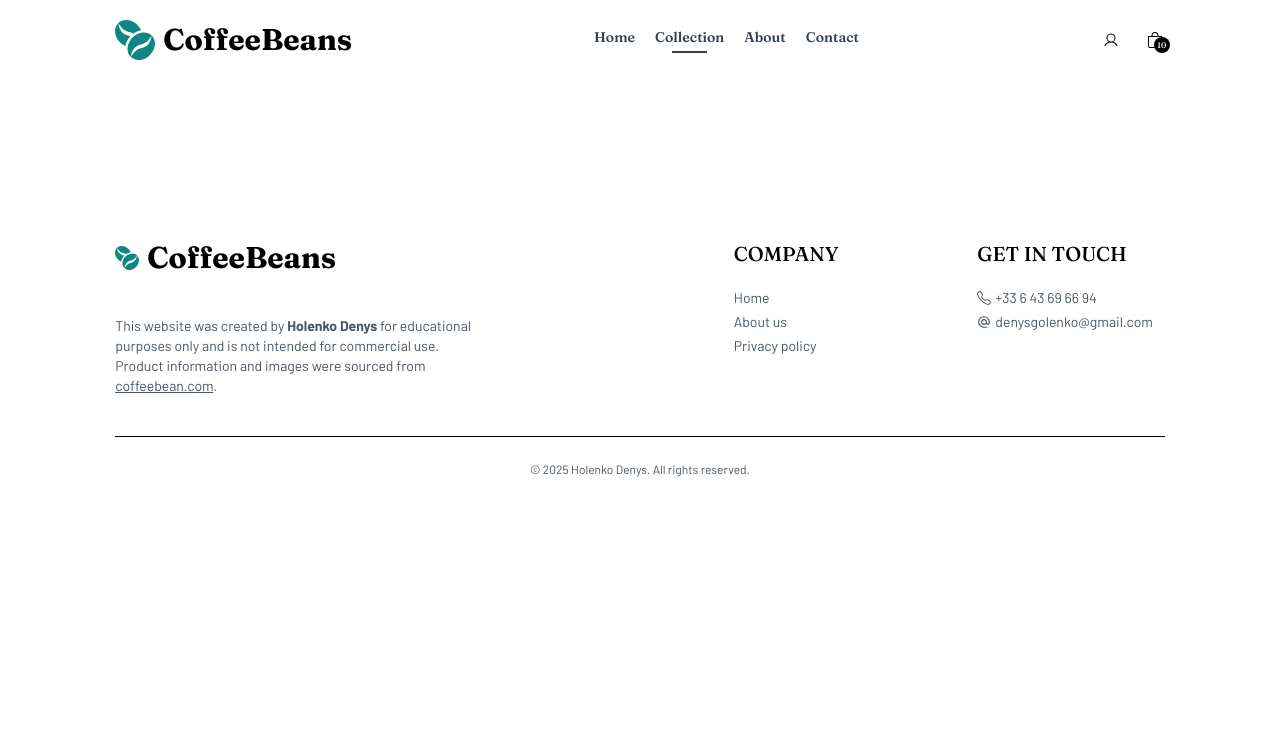
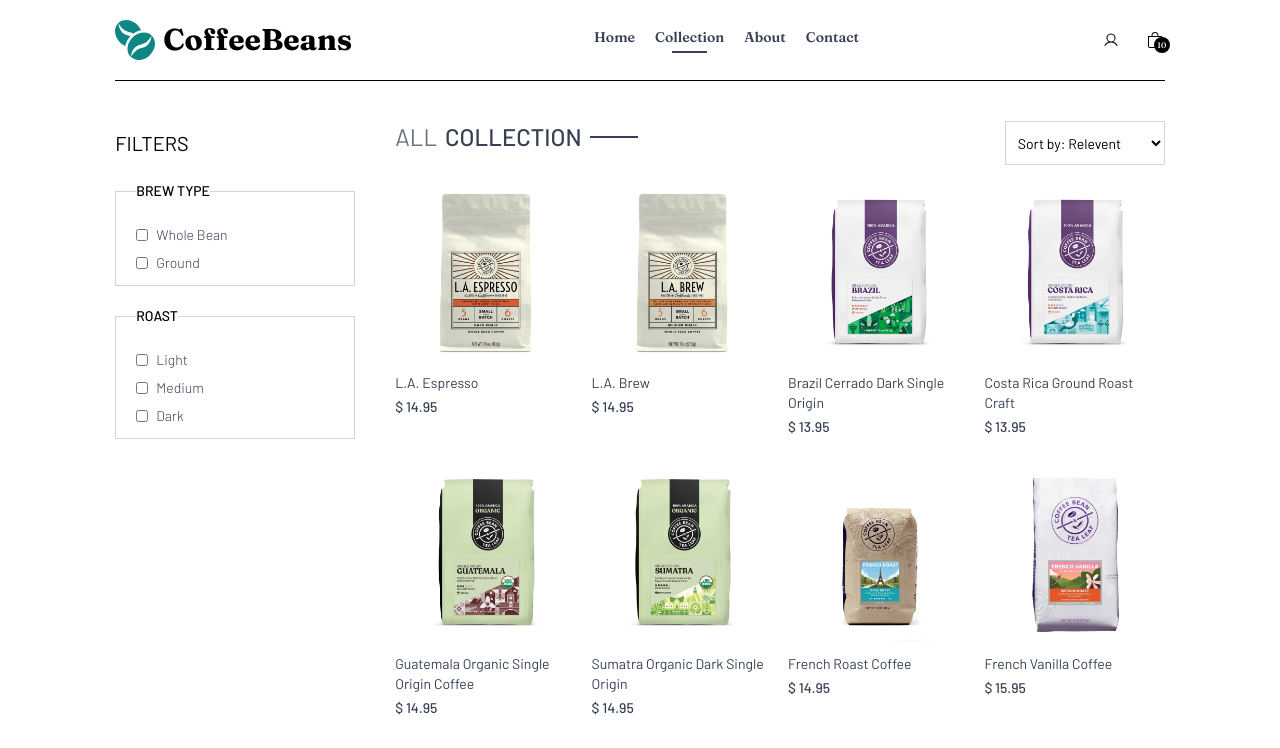
Before and after one commit to usernameDenys/coffeebeans, a React (Vite) app: page /collection in a window 1280 px wide. Shown: the top 748 px of the page. Built offline with nearby package versions, Linux system fonts and the light colour scheme.

Commit message:
collection page in progress

```diff
--- a/src/assets/assets.js
+++ b/src/assets/assets.js
@@ -175,7 +175,7 @@
     price: 15.95,
     image: [p_img27],
     brew_type: "Ground",
-    roast_level: "Dark and Organic",
+    roast_level: "Dark",
     sizes: ["10oz", "12oz"],
     date: 1716622235448,
     bestseller: false,
@@ -188,7 +188,7 @@
     price: 18.95,
     image: [p_img28, p_img29, p_img30, p_img31],
     brew_type: "Whole Bean",
-    roast_level: "Single origin and Dark",
+    roast_level: "Dark",
     sizes: ["12oz"],
     date: 1716623345448,
     bestseller: false,
--- /dev/null
+++ b/src/components/Filters.jsx
@@ -0,0 +1,48 @@
+import React from 'react'
+import { useState } from 'react';
+import { IoIosArrowForward } from "react-icons/io";
+
+const Filters = () => {
+    const [showFilter, setShowFilter] = useState(false);
+    return (
+        <div className='min-w-60'>
+            <p onClick={() => setShowFilter(!showFilter)} className='my-2 text-xl flex items-center cursor-pointer gap-2'>FILTERS
+                <IoIosArrowForward className={`h-3 sm:hidden ${showFilter ? 'rotate-90' : ''}`} /></p>
+
+            <fieldset className={`border border-gray-300 pl-5 py-3 mt-6 ${showFilter ? '' : 'hidden'} sm:block`}>
+                <legend className='mb-3 text-sm font-medium'>BREW TYPE</legend>
+                <form className='flex flex-col gap-2 text-sm font-light text-gray-700'>
+                    <div className='flex gap-2'>
+                        <input type="checkbox" id='wBean' className='w-3' value={'Whole Bean'} />
+                        <label htmlFor="wBean">Whole Bean</label>
+                    </div>
+                    <div className='flex gap-2'>
+                        <input type="checkbox" id='ground' className='w-3' value={'Ground'} />
+                        <label htmlFor="ground">Ground</label>
+                    </div>
+                </form>
+            </fieldset>
+            <fieldset className={`border border-gray-300 pl-5 py-3 my-5 ${showFilter ? '' : 'hidden'} sm:block`}>
+                <legend className='mb-3 text-sm font-medium'>ROAST</legend>
+                <form className='flex flex-col gap-2 text-sm font-light text-gray-700'>
+                    <div className='flex gap-2'>
+                        <input type="checkbox" id='light' className='w-3' value={'Light'} />
+                        <label htmlFor="light">Light</label>
+                    </div>
+                    <div className='flex gap-2'>
+                        <input type="checkbox" id='medium' className='w-3' value={'Medium'} />
+                        <label htmlFor="medium">Medium</label>
+                    </div>
+                    <div className='flex gap-2'>
+                        <input type="checkbox" id='dark' className='w-3' value={'Dark'} />
+                        <label htmlFor="dark">Dark</label>
+                    </div>
+
+                </form>
+            </fieldset>
+
+        </div>
+    )
+}
+
+export default Filters
--- a/src/components/Footer.jsx
+++ b/src/components/Footer.jsx
@@ -9,11 +9,11 @@
         <div>
             <div className='flex flex-col sm:grid grid-cols-[3fr_1fr_1fr] gap-14 my-10 mt-40 text-sm'>
                 <div>
-                    <div className='flex items-center gap-2 mb-10'>
+                    <div className='flex items-center gap-2 mb-5'>
                         <img src={coffeeBeansIcon} alt="cooffeebeans logo" />
                         <a href="/" className='text-lg font-bold sm:text-3xl'>CoffeeBeans</a>
                     </div>
-                    <p className='w-full md:w-2/3 text-gray-600 font-[Barlow]'>
+                    <p className='w-foll md:w-1/2 text-gray-600 font-[Barlow]'>
                         This website was created by <strong> Holenko Denys</strong> for educational purposes only and is not intended for commercial use.
                         Product information and images were sourced from <a href="https://www.coffeebean.com/" target="_blank" rel="noopener noreferrer" className="underline hover:text-gray-700">coffeebean.com</a>.
                     </p>
--- a/src/pages/Collection.jsx
+++ b/src/pages/Collection.jsx
@@ -1,10 +1,45 @@
-import React from 'react'
+import React, { useContext, useEffect, useState } from 'react'
+import { ShopContext } from '../context/ShopContext'
+
+import Filters from '../components/Filters';
+import Title from '../components/Title';
+import ProductCard from '../components/ProductCard';
 
 const Collection = () => {
+    const { products } = useContext(ShopContext);
+    const [filterProducts, setFilterProduct] = useState([]);
+
+    useEffect(() => {
+        setFilterProduct(products)
+    }, [products])
+
     return (
-        <div>
+        <main className='flex flex-col sm:flex-row gap-1 sm:gap-10 pt-10 border-t font-[Barlow]'>
+            <Filters />
+            <div className='flex-1'>
+                <section className='flex justify-between text-base sm:text-2xl mb-4'>
+                    <Title titlePart1={'ALL'} titlePart2={'COLLECTION'} />
+                    <select name="product-sort" id="sort" className='border border-gray-300 text-sm px-2'>
+                        <option value="relevent">Sort by: Relevent</option>
+                        <option value="low-high">Sort by: Low to High</option>
+                        <option value="high-low">Sort by: High to Low</option>
+                    </select>
+                </section>
+                <div className='grid grid-cols-2 md:grid-cols-3 lg:grid-cols-4 gap-4 gap-y-6'>
+                    {
+                        filterProducts.map((item, index) => (
+                            <ProductCard key={index} id={item._id} image={item.image} name={item.name} price={item.price} />
 
-        </div>
+                        ))
+                    }
+                </div>
+            </div>
+
+
+
+
+
+        </main>
     )
 }
 
```
